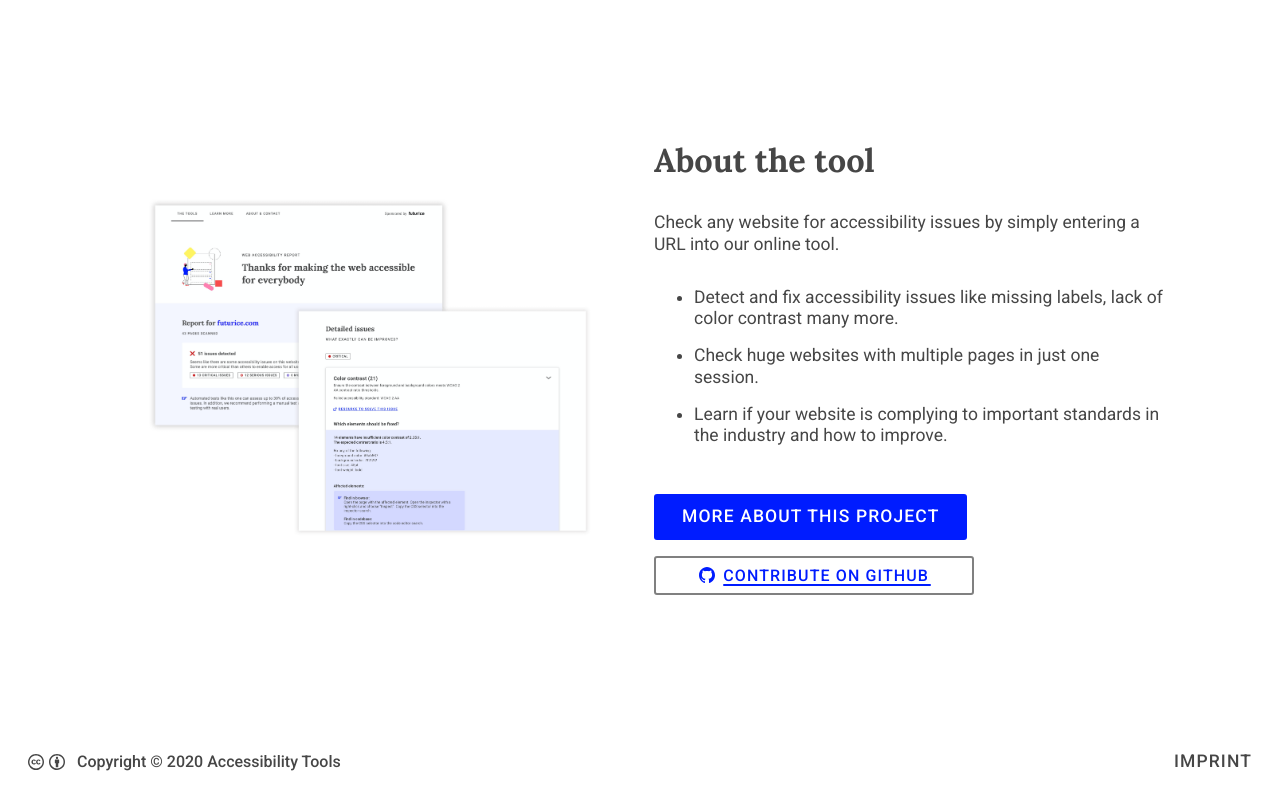
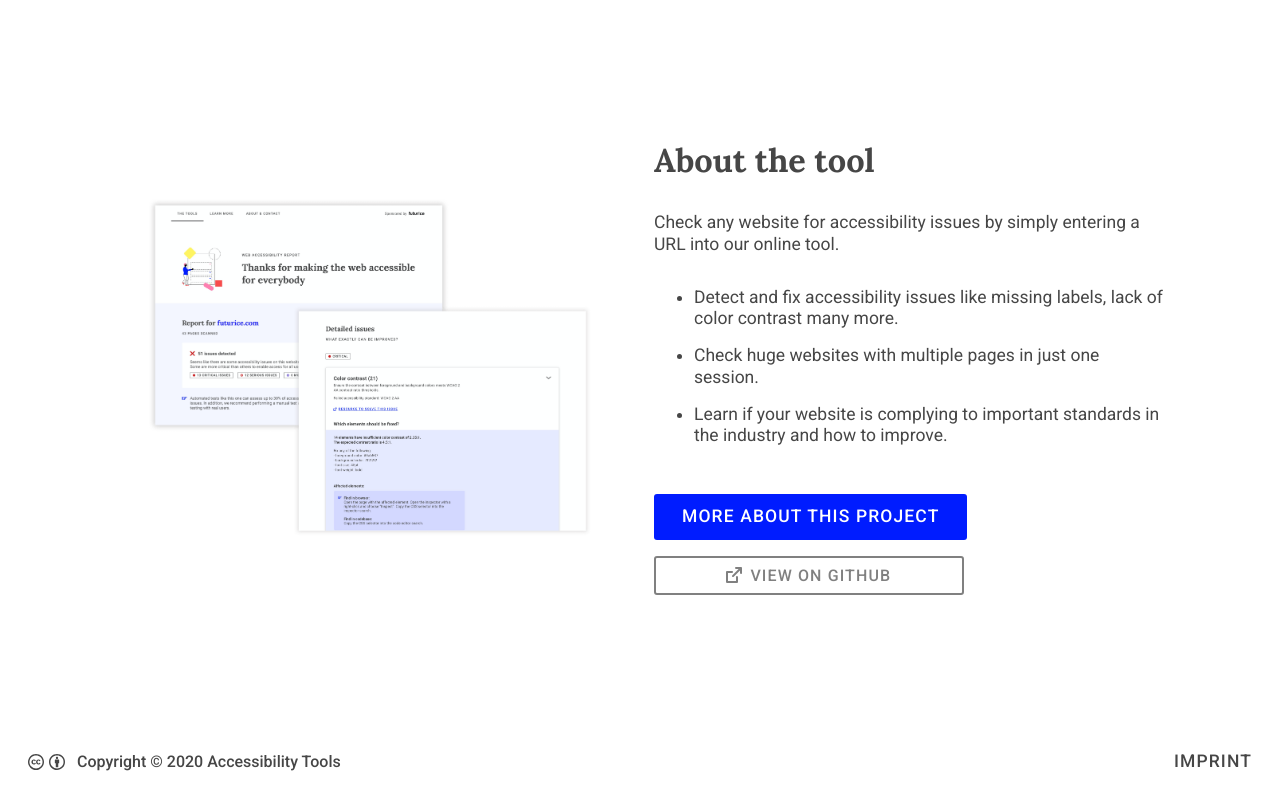
Before and after one commit to accessibility-tools/website, a Next.js app in the folder packages/client/: page /checker in a window 1280 px wide. Shown: the part 1074-1874 px from the top of the page. Built offline with nearby package versions, Linux system fonts and the light colour scheme.

Commit message:
fix(checker page) stylized github button
github button now matches zeppelin file

```diff
--- a/packages/client/src/components/tool-overview/ToolOverview.tsx
+++ b/packages/client/src/components/tool-overview/ToolOverview.tsx
@@ -54,12 +54,21 @@ const ToolLink = styled(Link)`
   margin-top: 1rem;
   align-items: center;
   border: 2px solid grey;
-  padding: .5rem 2.7rem;
+  padding: .5rem 4.4rem;
   width: fit-content;
+  color: grey;
+  &:visited {
+    color: grey;
+  }
   @media (max-width: 800px){
-    padding: .5rem 2.0rem;
+    padding: .5rem 3.9rem;
   }
-
+  span{
+    text-decoration:none;
+    &::after{
+      content: none;
+    }
+  }
 `;
 
 const ToolOverview: React.FC<IToolOverview> = ({ data, type }) => {
--- a/packages/client/src/constants/toolData.ts
+++ b/packages/client/src/constants/toolData.ts
@@ -56,9 +56,9 @@ export const webCheckerAlt = {
     icon: ''
   },
   linkData: {
-    text: 'Contribute on github',
+    text: 'view on github',
     url: 'https://github.com/accessibility-tools/website',
-    icon: 'github',
+    icon: 'extLink',
     isExternal: true
   }
 };
```
